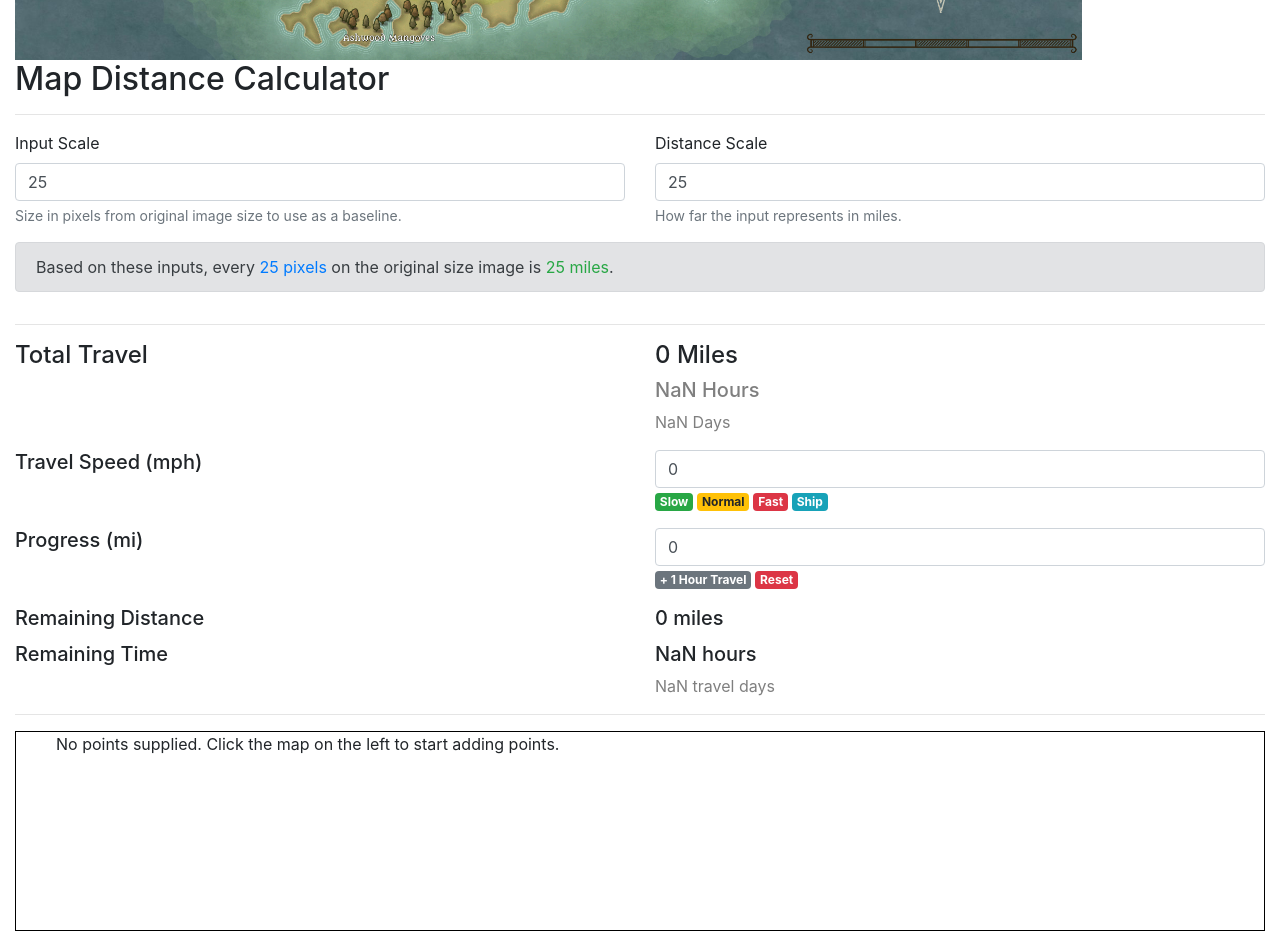
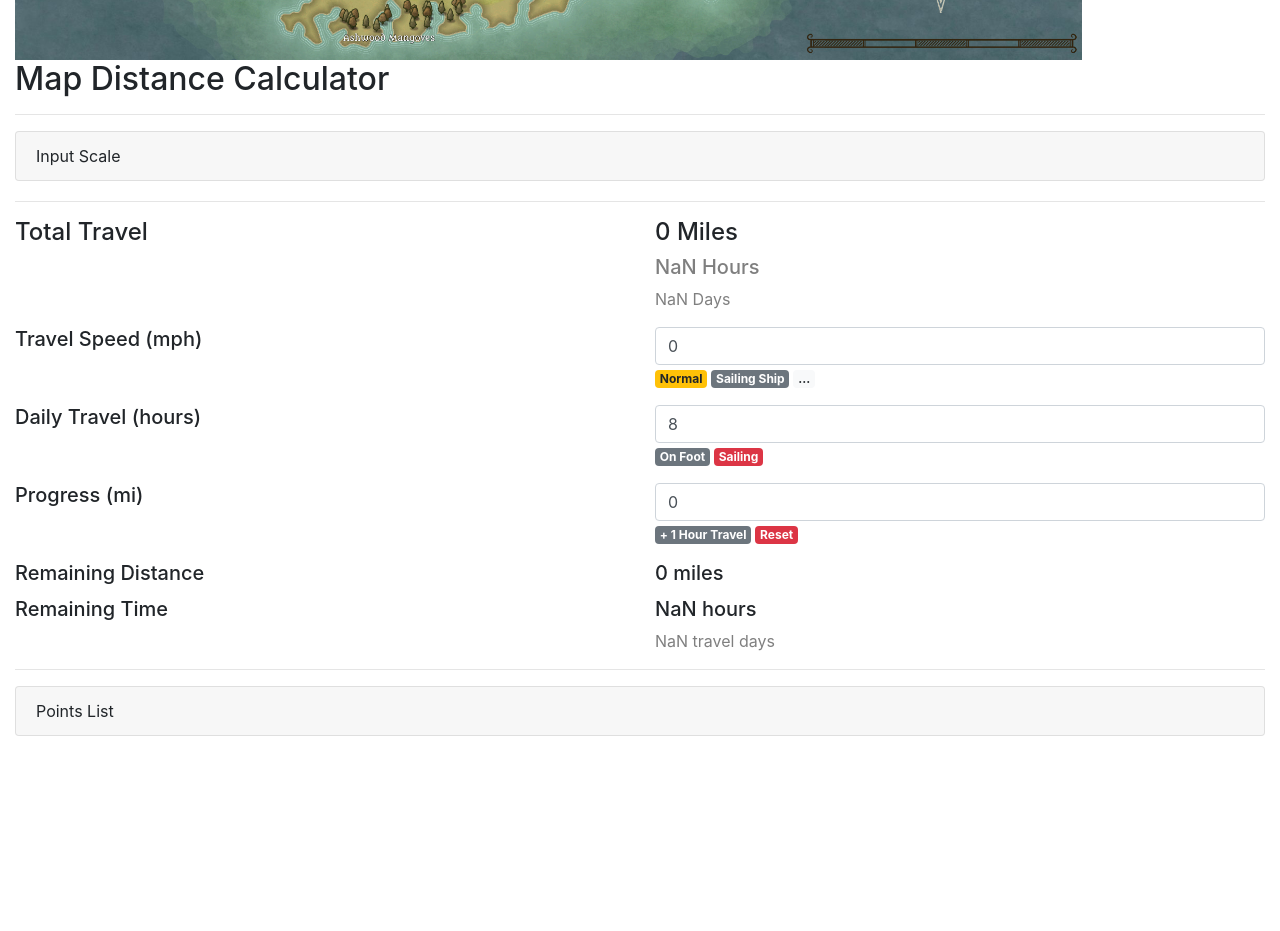
Before and after one commit to defmonk0/dnd-map-distance, a React (Create React App) app: page / in a window 1280 px wide. Shown: the part 740-1671 px from the top of the page. After the commit the page ends 1476 px from the top, so only its background shows below. Built offline with nearby package versions, Linux system fonts and the light colour scheme.

Commit message:
Update for travels methods and speeds, along with some collapsable sections.

```diff
--- a/src/index/App/Grid/Calculator.jsx
+++ b/src/index/App/Grid/Calculator.jsx
@@ -1,10 +1,9 @@
-import Alert from "react-bootstrap/Alert";
 import Button from "react-bootstrap/Button";
 import Col from "react-bootstrap/Col";
 import Row from "react-bootstrap/Row";
 
 import PointsList from "./Calculator/PointsList";
-import ScaleInput from "./Calculator/ScaleInput";
+import InputScale from "./Calculator/InputScale";
 import TravelStats from "./Calculator/TravelStats";
 import useLocalStorage from "../shared/useLocalStorage";
 
@@ -15,31 +14,10 @@ function Calculator({ points, setPoints }) {
 	return (
 		<>
 			<Row>
-				<Col>
-					<ScaleInput
-						id="inputScale"
-						label="Input Scale"
-						description="Size in pixels from original image size to use as a baseline."
-						scale={inScale}
-						setScale={setInScale}
+				<Col xs={12}>
+					<InputScale
+						{...{ inScale, setInScale, disScale, setDisScale }}
 					/>
-				</Col>
-				<Col>
-					<ScaleInput
-						id="distanceScale"
-						label="Distance Scale"
-						description="How far the input represents in miles."
-						scale={disScale}
-						setScale={setDisScale}
-					/>
-				</Col>
-				<Col xs={12}>
-					<Alert variant="secondary">
-						Based on these inputs, every{" "}
-						<span className="text-primary">{inScale} pixels</span>{" "}
-						on the original size image is{" "}
-						<span className="text-success">{disScale} miles</span>.
-					</Alert>
 				</Col>
 			</Row>
 
--- /dev/null
+++ b/src/index/App/Grid/Calculator/InputScale.jsx
@@ -0,0 +1,79 @@
+import Accordion from "react-bootstrap/Accordion";
+import Card from "react-bootstrap/Card";
+import Col from "react-bootstrap/Col";
+import Row from "react-bootstrap/Row";
+import ScaleInput from "./InputScale/ScaleInput";
+
+function InputScaleDescription({ inScale, disScale }) {
+	return (
+		<Accordion>
+			<Card>
+				<Accordion.Toggle as={Card.Header} eventKey="1">
+					Details...
+				</Accordion.Toggle>
+				<Accordion.Collapse eventKey="1">
+					<Card.Body>
+						Based on these inputs, every{" "}
+						<span className="text-primary">{inScale} pixels</span>{" "}
+						on the original size image is{" "}
+						<span className="text-success">{disScale} miles</span>.
+					</Card.Body>
+				</Accordion.Collapse>
+			</Card>
+		</Accordion>
+	);
+}
+
+function InputScaleInputs({ inScale, setInScale, disScale, setDisScale }) {
+	return (
+		<Row>
+			<Col>
+				<ScaleInput
+					id="inputScale"
+					label="Input Scale"
+					description="Size in pixels from original image size to use as a baseline."
+					scale={inScale}
+					setScale={setInScale}
+				/>
+			</Col>
+			<Col>
+				<ScaleInput
+					id="distanceScale"
+					label="Distance Scale"
+					description="How far the input represents in miles."
+					scale={disScale}
+					setScale={setDisScale}
+				/>
+			</Col>
+		</Row>
+	);
+}
+
+function InputScale({ inScale, setInScale, disScale, setDisScale }) {
+	return (
+		<div className="mb-1">
+			<Accordion>
+				<Card>
+					<Accordion.Toggle as={Card.Header} eventKey="0">
+						Input Scale
+					</Accordion.Toggle>
+					<Accordion.Collapse eventKey="0">
+						<Card.Body>
+							<InputScaleInputs
+								{...{
+									inScale,
+									setInScale,
+									disScale,
+									setDisScale,
+								}}
+							/>
+							<InputScaleDescription {...{ inScale, disScale }} />
+						</Card.Body>
+					</Accordion.Collapse>
+				</Card>
+			</Accordion>
+		</div>
+	);
+}
+
+export default InputScale;
--- a/src/index/App/Grid/Calculator/PointsList.jsx
+++ b/src/index/App/Grid/Calculator/PointsList.jsx
@@ -1,3 +1,6 @@
+import Accordion from "react-bootstrap/Accordion";
+import Card from "react-bootstrap/Card";
+
 import "./PointsList/PointsList.css";
 
 function PointsList({ points, setPoints }) {
@@ -18,6 +21,13 @@ function PointsList({ points, setPoints }) {
 	};
 
 	return (
+		<Accordion>
+			<Card>
+				<Accordion.Toggle as={Card.Header} eventKey="0">
+					Points List
+				</Accordion.Toggle>
+				<Accordion.Collapse eventKey="0">
+					<Card.Body>
 						<div className="max-sized">
 							<ol>
 								{points.length > 0 ? (
@@ -26,19 +36,27 @@ function PointsList({ points, setPoints }) {
 											xs="12"
 											key={index}
 											onClick={() => removePoint(index)}
-							onMouseEnter={() => hightlightPoint(index, true)}
-							onMouseLeave={() => hightlightPoint(index, false)}>
+											onMouseEnter={() =>
+												hightlightPoint(index, true)
+											}
+											onMouseLeave={() =>
+												hightlightPoint(index, false)
+											}>
 											({point.x}, {point.y})
 										</li>
 									))
 								) : (
 									<p>
-						No points supplied. Click the map on the left to start
-						adding points.
+										No points supplied. Click the map on the
+										left to start adding points.
 									</p>
 								)}
 							</ol>
 						</div>
+					</Card.Body>
+				</Accordion.Collapse>
+			</Card>
+		</Accordion>
 	);
 }
 
--- a/src/index/App/Grid/Calculator/PointsList/PointsList.css
+++ b/src/index/App/Grid/Calculator/PointsList/PointsList.css
@@ -2,5 +2,4 @@
 	height: 200px;
 	overflow-y: auto;
 	width: 100%;
-	border: 1px solid black;
 }
--- a/src/index/App/Grid/Calculator/TravelStats.jsx
+++ b/src/index/App/Grid/Calculator/TravelStats.jsx
@@ -1,4 +1,4 @@
-import { useMemo } from "react";
+import { useMemo, useState } from "react";
 
 import Badge from "react-bootstrap/Badge";
 import Col from "react-bootstrap/Col";
@@ -9,6 +9,8 @@ import "./TravelStats/TravelStats.css";
 import scalePoint from "../shared/scalePoint";
 import useLocalStorage from "../../shared/useLocalStorage";
 
+import paces from "./TravelStats/paces.json";
+
 const epsRound = n => {
 	return Math.round((n + Number.EPSILON) * 100) / 100;
 };
@@ -16,6 +18,11 @@ const epsRound = n => {
 function TravelStats({ points, inScale, disScale }) {
 	const [traveled, setTraveled] = useLocalStorage("distance-traveled", 0);
 	const [travelSpeed, setTravelSpeed] = useLocalStorage("travel-speed", 0);
+	const [travelPerDay, setTravelPerDay] = useLocalStorage(
+		"travel-per-day",
+		8
+	);
+	const [showMore, setShowMore] = useState(false);
 
 	const distance = useMemo(() => {
 		let total = 0;
@@ -48,11 +55,13 @@ function TravelStats({ points, inScale, disScale }) {
 	}, [points, inScale, disScale]);
 
 	const totalTravelHours = epsRound(distance / travelSpeed);
-	const totalTravelDays = epsRound(distance / travelSpeed / 8);
+	const totalTravelDays = epsRound(distance / travelSpeed / travelPerDay);
 
 	const remainingDistance = distance - traveled;
 	const remainingTravelHours = epsRound(remainingDistance / travelSpeed);
-	const remainingTravelDays = epsRound(remainingDistance / travelSpeed / 8);
+	const remainingTravelDays = epsRound(
+		remainingDistance / travelSpeed / travelPerDay
+	);
 
 	return (
 		<>
@@ -79,32 +88,56 @@ function TravelStats({ points, inScale, disScale }) {
 					<FormControl
 						type="number"
 						value={travelSpeed}
-						onChange={e => setTravelSpeed(parseInt(e.target.value))}
+						onChange={e => setTravelSpeed(e.target.value)}
+					/>
+					<div>
+						{paces.map(
+							pace =>
+								(!pace.hidden || showMore) && (
+									<Badge
+										key={pace.type}
+										className="mr-1 pointer"
+										variant={pace?.color ?? "secondary"}
+										onClick={() =>
+											setTravelSpeed(pace.speed)
+										}>
+										{pace.type}
+									</Badge>
+								)
+						)}
+						<Badge
+							className="mr-1 pointer"
+							variant="light"
+							onClick={() => setShowMore(!showMore)}>
+							...
+						</Badge>
+					</div>
+				</Col>
+			</Row>
+
+			{/* TRAVEL PER DAY */}
+			<Row className="mb-3">
+				<Col>
+					<h5>Daily Travel (hours)</h5>
+				</Col>
+				<Col>
+					<FormControl
+						type="number"
+						value={travelPerDay}
+						onChange={e => setTravelPerDay(e.target.value)}
 					/>
 					<div>
 						<Badge
 							className="mr-1 pointer"
-							variant="success"
-							onClick={() => setTravelSpeed(2)}>
-							Slow
-						</Badge>
-						<Badge
-							className="mr-1 pointer"
-							variant="warning"
-							onClick={() => setTravelSpeed(3)}>
-							Normal
+							variant="secondary"
+							onClick={e => setTravelPerDay(8)}>
+							On Foot
 						</Badge>
 						<Badge
 							className="mr-1 pointer"
 							variant="danger"
-							onClick={() => setTravelSpeed(4)}>
-							Fast
-						</Badge>
-						<Badge
-							className="mr-1 pointer"
-							variant="info"
-							onClick={() => setTravelSpeed(5)}>
-							Ship
+							onClick={e => setTravelPerDay(24)}>
+							Sailing
 						</Badge>
 					</div>
 				</Col>
--- /dev/null
+++ b/src/index/App/Grid/Calculator/TravelStats/paces.json
@@ -0,0 +1,59 @@
+[
+	{
+		"type": "Slow",
+		"speed": 2,
+		"color": "success",
+		"hidden": true,
+		"hours": 8
+	},
+	{
+		"type": "Normal",
+		"speed": 3,
+		"color": "warning",
+		"hidden": false,
+		"hours": 8
+	},
+	{
+		"type": "Fast",
+		"speed": 4,
+		"color": "danger",
+		"hidden": true,
+		"hours": 8
+	},
+	{
+		"type": "Galley",
+		"speed": 4,
+		"hidden": true,
+		"hours": 8
+	},
+	{
+		"type": "Keelboat",
+		"speed": 1,
+		"hidden": true,
+		"hours": 24
+	},
+	{
+		"type": "Longship",
+		"speed": 3,
+		"hidden": true,
+		"hours": 8
+	},
+	{
+		"type": "Rowboat",
+		"speed": 1.5,
+		"hidden": true,
+		"hours": 8
+	},
+	{
+		"type": "Sailing Ship",
+		"speed": 2,
+		"hidden": false,
+		"hours": 24
+	},
+	{
+		"type": "Warship",
+		"speed": 2.5,
+		"hidden": true,
+		"hours": 24
+	}
+]
--- a/src/index/index.css
+++ b/src/index/index.css
@@ -0,0 +1,3 @@
+body {
+	overflow-y: hidden;
+}
```
Also changed, not shown: src/index/App/Grid/Calculator/InputScale/ScaleInput.jsx (renamed from src/index/App/Grid/Calculator/ScaleInput.jsx). Lines whose indentation alone changed are shown as unchanged.
